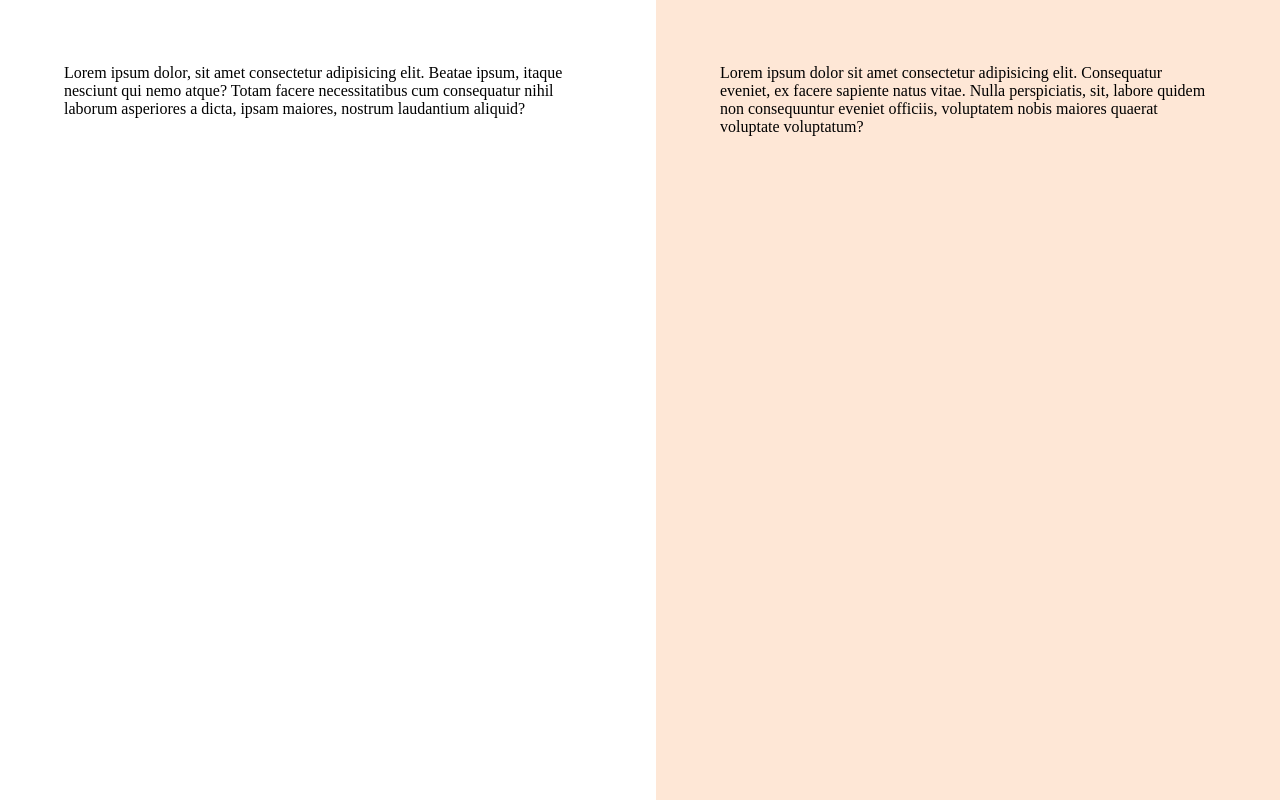
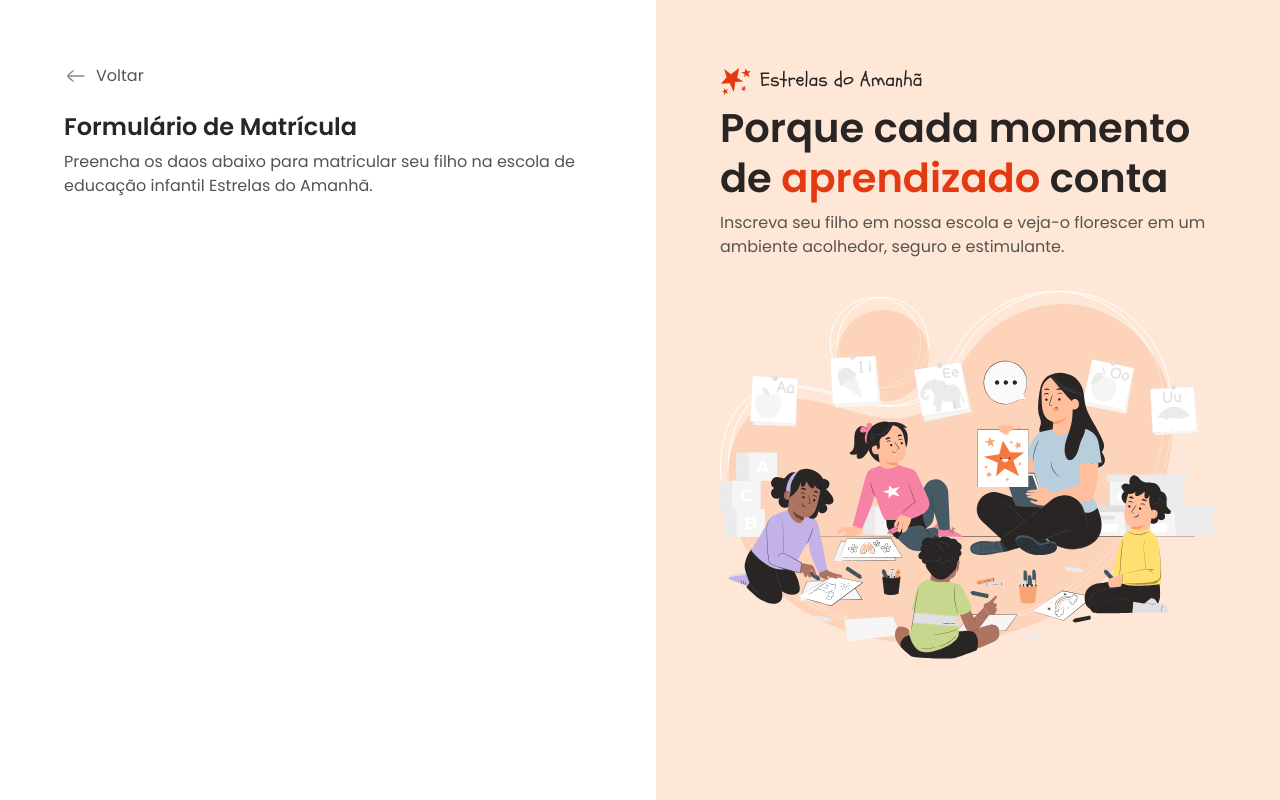
Before and after one commit to feliperossibr/FullStack, a plain HTML site: page Formulário-de-matrícula/index.html in a window 1280 px wide. Drawn offline with Linux system fonts and the light colour scheme.

Commit message:
conteudo aside e inicial do main

```diff
--- a/Formulário-de-matrícula/index.html
+++ b/Formulário-de-matrícula/index.html
@@ -14,11 +14,31 @@
 <body>
  <div id="app">
   <main>
-    <div class="main-container">Lorem ipsum dolor, sit amet consectetur adipisicing elit. Beatae ipsum, itaque nesciunt qui nemo atque? Totam facere necessitatibus cum consequatur nihil laborum asperiores a dicta, ipsam maiores, nostrum laudantium aliquid?</div>
+    <div class="main-container">
+      <div class="back">
+        <img src="assets/icons/arrow-left-02.svg" alt="icone de seta para esquerda">
+        <span>Voltar</span>
+      </div>
+
+      <h1>Formulário de Matrícula</h1>
+      <p>Preencha os daos abaixo para matricular seu filho na escola de educação infantil Estrelas do Amanhã.</p>
+    </div>
   </main>
 
   <aside>
-    <div class="aside-container">Lorem ipsum dolor sit amet consectetur adipisicing elit. Consequatur eveniet, ex facere sapiente natus vitae. Nulla perspiciatis, sit, labore quidem non consequuntur eveniet officiis, voluptatem nobis maiores quaerat voluptate voluptatum?</div>
+    <div class="aside-container">
+      <header>
+        <img src="assets/logo.svg" alt="logo estrelas do amanhã">
+        <h2>
+          Porque cada momento de <span>aprendizado</span> conta
+        </h2>
+        <p>
+          Inscreva seu filho em nossa escola e veja-o florescer em um ambiente acolhedor, seguro e estimulante.
+        </p>
+      </header>
+
+      <img src="assets/Illustration.svg" alt="ilustração de uma professora com crianças desenhando">
+    </div>
   </aside>
  </div>
 </body>
--- a/Formulário-de-matrícula/styles/global.css
+++ b/Formulário-de-matrícula/styles/global.css
@@ -29,4 +29,16 @@
 
 body {
   overflow: hidden;
+
+  font: var(--text);
+  color: var(--text-secondary);
 }
+
+h1, h2 {
+  color: var(--text-primary);
+}
+
+img {
+  max-width: 100%;
+  height: auto;
+}
--- a/Formulário-de-matrícula/styles/layout.css
+++ b/Formulário-de-matrícula/styles/layout.css
@@ -14,6 +14,18 @@ main {
     max-width: 33rem;
     margin-left: auto;
   }
+
+  & .back {
+    display: flex;
+    align-items: center;
+    gap: 0.5rem;
+    margin-bottom: 1.5rem;
+  }
+
+  & h1 {
+    font: 600 1.5rem/1.25 var(--font-family);
+    margin-bottom: 0.5rem;
+  }
 }
 
 aside {
@@ -22,5 +34,18 @@ aside {
 
   & .aside-container {
     max-width: 31rem;
+
+    & > img {
+      margin-top: 2rem;
+    }
+  }
+
+  & h2 {
+    font: 600 2.5rem/1.25 var(--font-family);
+    margin-bottom: 0.5rem;
+
+    & span {
+      color: var(--text-highlight);
+    }
   }
 }
```
